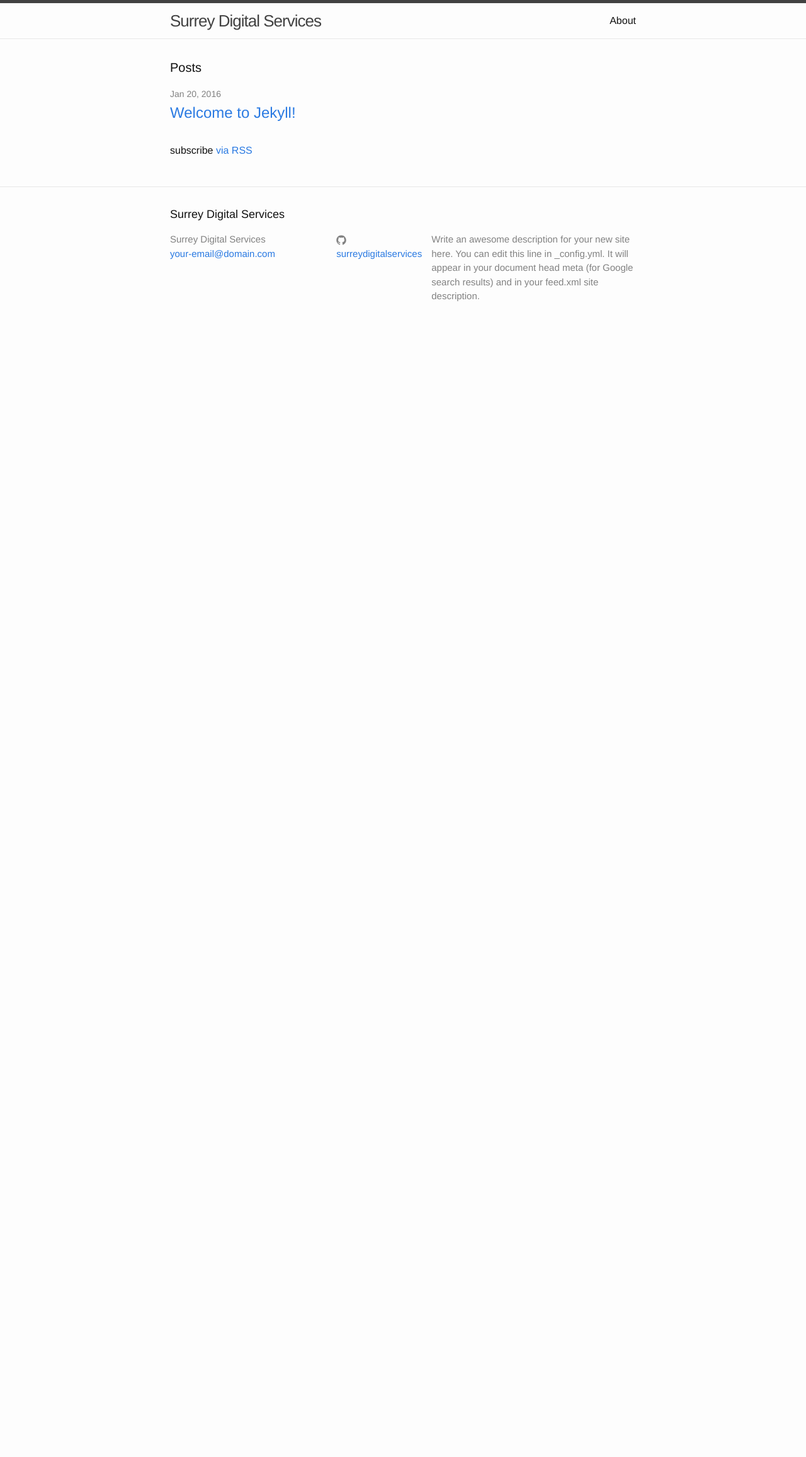
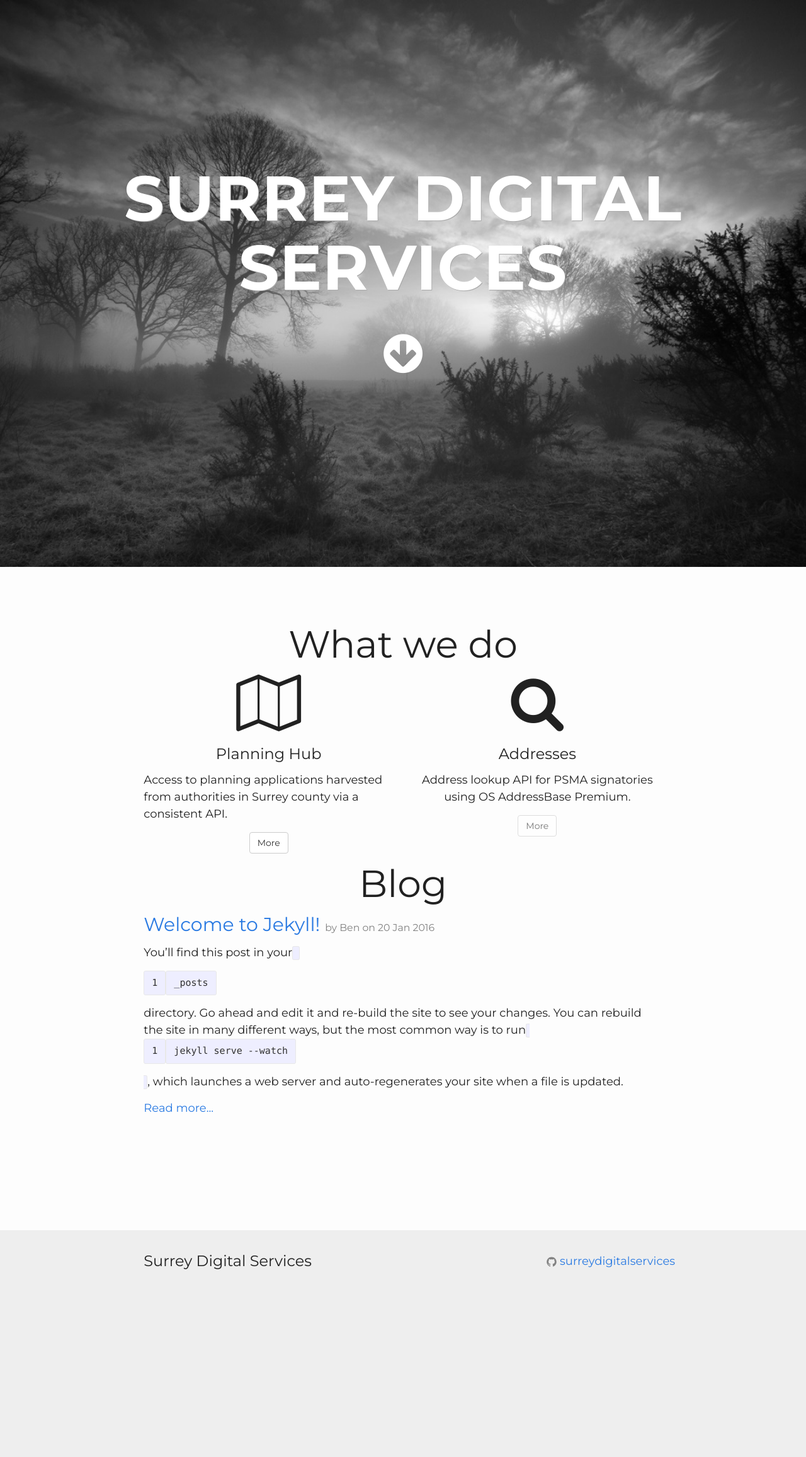
Before and after one commit to surreydigitalservices/surreydigitalservices.github.io, a Jekyll site: the page built from index.html, in a window 1280 px wide. Shown: the whole page at 63% size. Built offline with Jekyll 4.4.1, drawn with Linux system fonts in a browser that asks for light colours; nearby versions of some CDN libraries; before the commit the page ends 900 px from its top, so only the background shows below that.

Commit message:
Update site design

```diff
--- a/_config.yml
+++ b/_config.yml
@@ -2,9 +2,7 @@
 title: Surrey Digital Services
 email: your-email@domain.com
 description: > # this means to ignore newlines until "baseurl:"
-  Write an awesome description for your new site here. You can edit this
-  line in _config.yml. It will appear in your document head meta (for
-  Google search results) and in your feed.xml site description.
+
 baseurl: "" # the subpath of your site, e.g. /blog/
 url: "http://surreydigitalservices.github.io/" # the base hostname & protocol for your site
 # twitter_username: jekyllrb
--- a/_includes/footer.html
+++ b/_includes/footer.html
@@ -1,23 +1,15 @@
-<footer class="site-footer">
-
-  <div class="wrapper">
-
-    <h2 class="footer-heading">{{ site.title }}</h2>
-
-    <div class="footer-col-wrapper">
-      <div class="footer-col  footer-col-1">
-        <ul class="contact-list">
-          <li>{{ site.title }}</li>
-          <li><a href="mailto:{{ site.email }}">{{ site.email }}</a></li>
-        </ul>
+<footer>
+  <div class="container-fluid">
+    <div class="row">
+      <div class="col-md-4 col-md-offset-2">
+        <h3>{{ site.title }}</h3>
+        <p class="small">{{ site.description }}</p>
       </div>
-
-      <div class="footer-col  footer-col-2">
-        <ul class="social-media-list">
+      <div class="col-md-3 col-md-offset-2">
           {% if site.github_username %}
-          <li>
+          <div>
             <a href="https://github.com/{{ site.github_username }}">
-              <span class="icon  icon--github">
+              <span class="icon icon--github">
                 <svg viewBox="0 0 16 16">
                   <path fill="#828282" d="M7.999,0.431c-4.285,0-7.76,3.474-7.76,7.761 c0,3.428,2.223,6.337,5.307,7.363c0.388,0.071,0.53-0.168,0.53-0.374c0-0.184-0.007-0.672-0.01-1.32 c-2.159,0.469-2.614-1.04-2.614-1.04c-0.353-0.896-0.862-1.135-0.862-1.135c-0.705-0.481,0.053-0.472,0.053-0.472 c0.779,0.055,1.189,0.8,1.189,0.8c0.692,1.186,1.816,0.843,2.258,0.645c0.071-0.502,0.271-0.843,0.493-1.037 C4.86,11.425,3.049,10.76,3.049,7.786c0-0.847,0.302-1.54,0.799-2.082C3.768,5.507,3.501,4.718,3.924,3.65 c0,0,0.652-0.209,2.134,0.796C6.677,4.273,7.34,4.187,8,4.184c0.659,0.003,1.323,0.089,1.943,0.261 c1.482-1.004,2.132-0.796,2.132-0.796c0.423,1.068,0.157,1.857,0.077,2.054c0.497,0.542,0.798,1.235,0.798,2.082 c0,2.981-1.814,3.637-3.543,3.829c0.279,0.24,0.527,0.713,0.527,1.437c0,1.037-0.01,1.874-0.01,2.129 c0,0.208,0.14,0.449,0.534,0.373c3.081-1.028,5.302-3.935,5.302-7.362C15.76,3.906,12.285,0.431,7.999,0.431z"/>
                 </svg>
@@ -25,13 +17,13 @@
 
               <span class="username">{{ site.github_username }}</span>
             </a>
-          </li>
+          </div>
           {% endif %}
 
           {% if site.twitter_username %}
-          <li>
+          <div>
             <a href="https://twitter.com/{{ site.twitter_username }}">
-              <span class="icon  icon--twitter">
+              <span class="icon icon--twitter">
                 <svg viewBox="0 0 16 16">
                   <path fill="#828282" d="M15.969,3.058c-0.586,0.26-1.217,0.436-1.878,0.515c0.675-0.405,1.194-1.045,1.438-1.809
                   c-0.632,0.375-1.332,0.647-2.076,0.793c-0.596-0.636-1.446-1.033-2.387-1.033c-1.806,0-3.27,1.464-3.27,3.27 c0,0.256,0.029,0.506,0.085,0.745C5.163,5.404,2.753,4.102,1.14,2.124C0.859,2.607,0.698,3.168,0.698,3.767 c0,1.134,0.577,2.135,1.455,2.722C1.616,6.472,1.112,6.325,0.671,6.08c0,0.014,0,0.027,0,0.041c0,1.584,1.127,2.906,2.623,3.206 C3.02,9.402,2.731,9.442,2.433,9.442c-0.211,0-0.416-0.021-0.615-0.059c0.416,1.299,1.624,2.245,3.055,2.271 c-1.119,0.877-2.529,1.4-4.061,1.4c-0.264,0-0.524-0.015-0.78-0.046c1.447,0.928,3.166,1.469,5.013,1.469 c6.015,0,9.304-4.983,9.304-9.304c0-0.142-0.003-0.283-0.009-0.423C14.976,4.29,15.531,3.714,15.969,3.058z"/>
@@ -40,16 +32,17 @@
 
               <span class="username">{{ site.twitter_username }}</span>
             </a>
-          </li>
+          </div>
           {% endif %}
-        </ul>
-      </div>
-
-      <div class="footer-col  footer-col-3">
-        <p class="text">{{ site.description }}</p>
       </div>
     </div>
-
   </div>
-
 </footer>
+<script src="https://ajax.googleapis.com/ajax/libs/jquery/2.2.0/jquery.min.js"></script>
+<script>
+  jQuery('a[href^="#"]').on('click', function(e) {
+    e.preventDefault();
+    var hash = this.hash;
+    jQuery('html, body').animate({ scrollTop: $(hash).offset().top }, 300, function() { window.location.hash = hash; });
+  });
+</script>
--- a/_includes/head.html
+++ b/_includes/head.html
@@ -1,11 +1,12 @@
 <head>
     <meta charset="utf-8">
-    <meta name="viewport" content="width=device-width initial-scale=1" />
     <meta http-equiv="X-UA-Compatible" content="IE=edge">
-
+    <meta name="viewport" content="width=device-width initial-scale=1">
     <title>{% if page.title %}{{ page.title }}{% else %}{{ site.title }}{% endif %}</title>
     <meta name="description" content="{{ site.description }}">
-
+    <link href="https://fonts.googleapis.com/css?family=Montserrat:400,700" rel="stylesheet">
+    <link rel="stylesheet" href="https://maxcdn.bootstrapcdn.com/font-awesome/4.5.0/css/font-awesome.min.css">
+    <link rel="stylesheet" href="//maxcdn.bootstrapcdn.com/bootstrap/3.3.6/css/bootstrap.min.css">
     <link rel="stylesheet" href="{{ "/css/main.css" | prepend: site.baseurl }}">
     <link rel="canonical" href="{{ page.url | replace:'index.html','' | prepend: site.baseurl | prepend: site.url }}">
 </head>
--- a/css/main.scss
+++ b/css/main.scss
@@ -6,8 +6,8 @@
 
 
 // Our variables
-$base-font-family: Helvetica, Arial, sans-serif;
-$base-font-size:   16px;
+$base-font-family: Montserrat, Helvetica, Arial, sans-serif;
+$base-font-size:   18px;
 $small-font-size:  $base-font-size * 0.875;
 $base-line-height: 1.5;
 
--- a/index.html
+++ b/index.html
@@ -1,23 +1,115 @@
 ---
-layout: default
+title: Welcome to Surrey Digital Services
 ---
+<!DOCTYPE html>
+<html lang="en" class="landing">
+  {% include head.html %}
+  <body>
+	<header class="landing">
+		<div class="text-vertical-center">
+            <h1 class="brand-heading">SURREY DIGITAL SERVICES</h1>
+			<h2></h2>
+			<p><a href="#what" class="btn btn-lg btn-link"><span class="fa fa-arrow-circle-down fa-3"></span></a></p>
+        </div>
+	</header>
 
-<div class="home">
+	<article id="what">
+		<div class="container-fluid">
+			<div class="row">
+				<div class="col-xs-12 text-center">
+					<h1>What we do</h1>
+					<div class="row">
+						<div class="col-md-4 col-md-offset-2">
+							<div class="text-center">
+								<span class="fa fa-map-o fa-5x"></span>
+							</div>
+							<h3>Planning Hub</h3>
+							<p class="text-left">Access to planning applications harvested from authorities in Surrey county via a consistent API.</p>
+							<p><a href="http://digitalservices.surreyi.gov.uk/" class="btn btn-default">More</a></p>
+						</div>
+						<div class="col-md-4">
+							<div class="text-center">
+								<span class="fa fa-search fa-5x"></span>
+							</div>
+							<h3>Addresses</h3>
+							<p>Address lookup API for PSMA signatories using OS AddressBase Premium.</p>
+							<p><a href="http://digitalservices.surreyi.gov.uk/" class="btn btn-default disabled">More</a></p>
+						</div>
+					</div>
 
-  <h1 class="page-heading">Posts</h1>
+				</div>
+			</div>
+			<div class="row">
+				<div class="col-md-8 col-md-offset-2 text-center">
+					<h1>Blog</h1>
+					<div class="text-left">
+						{% for post in site.posts %}
+						<div>
+							<h2>
+							<a href="{{ post.url | prepend: site.baseurl }}">{{ post.title }}</a>
+							<small class="post-meta">by {{ post.author }} on {{ post.date | date: "%-d %b %Y" }}</small>
+							</h2>
+							{{ post.excerpt }}
+							<a href="{{ post.url | prepend: site.baseurl }}">Read more...</a>
+						</div>
+						{% endfor %}
+					</div>
+				</div>
+			</div>
+		</div>
+	</article>
 
-  <ul class="post-list">
-    {% for post in site.posts %}
-      <li>
-        <span class="post-meta">{{ post.date | date: "%b %-d, %Y" }}</span>
+	{% include footer.html %}
 
-        <h2>
-          <a class="post-link" href="{{ post.url | prepend: site.baseurl }}">{{ post.title }}</a>
-        </h2>
-      </li>
-    {% endfor %}
-  </ul>
-
-  <p class="rss-subscribe">subscribe <a href="{{ "/feed.xml" | prepend: site.baseurl }}">via RSS</a></p>
-
-</div>
+	<style>
+		html, body { height: 100%; color: #212121; }
+		.landing header
+		{
+			display: table;
+			position: relative;
+			width: 100%;
+			height: 100%;
+			background: #212121 url(/images/ranmore-common-bw.jpg) no-repeat center center scroll;
+			background-size: cover;
+			color: #fff;
+			text-shadow: 1px 1px #aaa;
+		}
+		.landing .fa { margin-bottom: 0.25em; }
+		.landing .fa-3 { font-size: 4em; color: #fff; text-shadow: none; }
+		.text-vertical-center {
+    display: table-cell;
+    text-align: center;
+    vertical-align: middle;
+}
+.landing .brand-heading {
+	margin: 0 0 35px;
+    text-transform: uppercase;
+    font-family: Montserrat,"Helvetica Neue",Helvetica,Arial,sans-serif;
+    font-weight: 700;
+    letter-spacing: 1px;
+    font-size: 40px;
+}
+.landing article
+{
+	padding: 5em 0;
+	min-height: 50%;
+}
+.landing article h1 {
+	font-size: 60px;
+}
+footer
+{
+	margin-top: 5em;
+	padding-top: 2em;
+	min-height: 20em;
+	background-color: #eee;
+}
+@media (min-width: 768px)
+{
+	.landing .brand-heading {
+		font-size: 100px;
+	}
+}
+	</style>
+  </body>
+</html>
```
Also changed, not shown: _posts/2016-01-20-welcome-to-jekyll.md (+1 -8 lines), about.md (deleted, +0 -11 lines), blog.html (added, +24 -0 lines), images/ranmore-common-2.jpg (added), images/ranmore-common-bw-2.jpg (added), images/ranmore-common-bw.jpg (added), images/ranmore-common.jpg (added).
